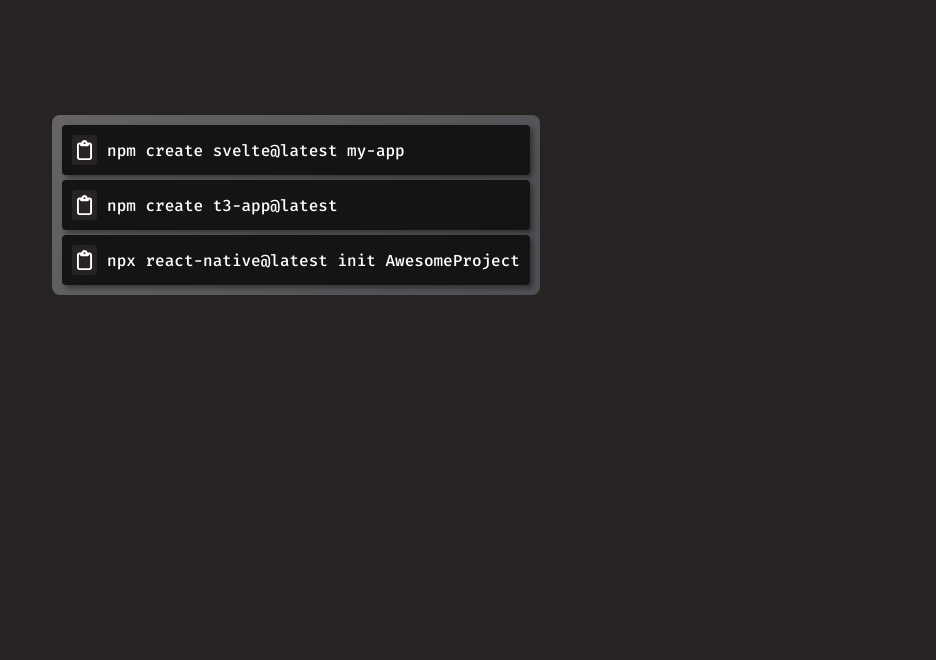
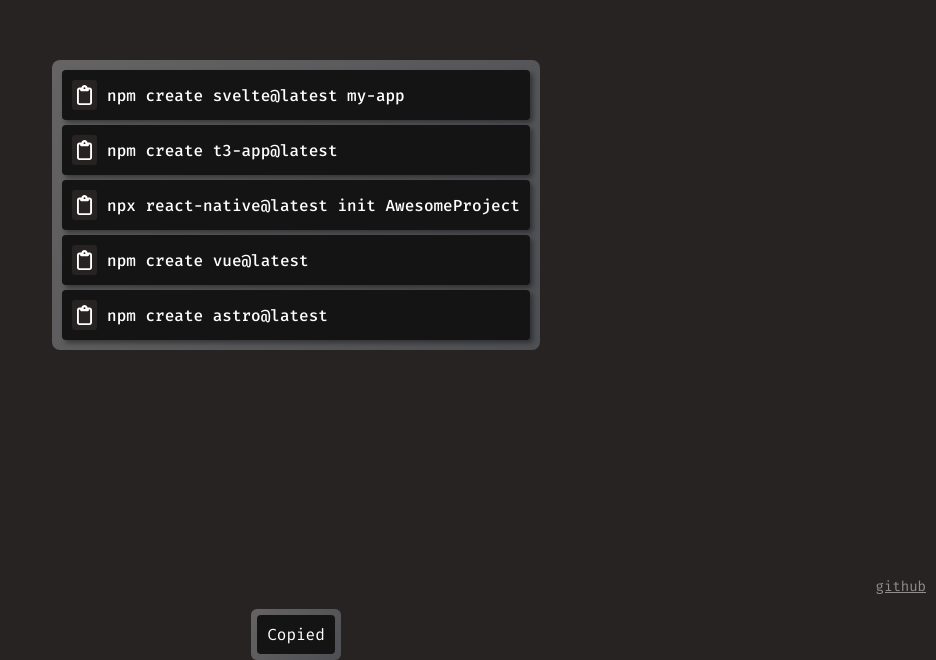
Before and after one commit to ssebastianoo/npm-cheatsheet, a plain HTML site: page index.html in a window 1280 px wide. Shown: the part 195-855 px from the top of the page, without its empty margins (344-1280 px from the left). Before the commit the page ends 800 px from the top, so only its background shows below. Drawn offline with Linux system fonts and the light colour scheme.

Commit message:
footer + alert

```diff
--- a/index.html
+++ b/index.html
@@ -107,6 +107,14 @@
   </head>
   <body>
     <div class="container">
+      <div class="footer">
+        <a href="https://github.com/ssebastianoo/npm-cheatsheet" target="_blank"
+          >github</a
+        >
+      </div>
+      <div id="alert">
+        <p>Copied</p>
+      </div>
       <div class="cheats">
         <div class="cheat">
           <button>
@@ -153,14 +161,75 @@
           </button>
           <p>npx react-native@latest init AwesomeProject</p>
         </div>
+        <div class="cheat">
+          <button>
+            <svg
+              xmlns="http://www.w3.org/2000/svg"
+              viewBox="0 0 384 512"
+              width="15"
+            >
+              <path
+                fill="white"
+                d="M280 64h40c35.3 0 64 28.7 64 64V448c0 35.3-28.7 64-64 64H64c-35.3 0-64-28.7-64-64V128C0 92.7 28.7 64 64 64h40 9.6C121 27.5 153.3 0 192 0s71 27.5 78.4 64H280zM64 112c-8.8 0-16 7.2-16 16V448c0 8.8 7.2 16 16 16H320c8.8 0 16-7.2 16-16V128c0-8.8-7.2-16-16-16H304v24c0 13.3-10.7 24-24 24H192 104c-13.3 0-24-10.7-24-24V112H64zm128-8a24 24 0 1 0 0-48 24 24 0 1 0 0 48z"
+              />
+            </svg>
+          </button>
+          <p>npm create vue@latest</p>
+        </div>
+        <div class="cheat">
+          <button>
+            <svg
+              xmlns="http://www.w3.org/2000/svg"
+              viewBox="0 0 384 512"
+              width="15"
+            >
+              <path
+                fill="white"
+                d="M280 64h40c35.3 0 64 28.7 64 64V448c0 35.3-28.7 64-64 64H64c-35.3 0-64-28.7-64-64V128C0 92.7 28.7 64 64 64h40 9.6C121 27.5 153.3 0 192 0s71 27.5 78.4 64H280zM64 112c-8.8 0-16 7.2-16 16V448c0 8.8 7.2 16 16 16H320c8.8 0 16-7.2 16-16V128c0-8.8-7.2-16-16-16H304v24c0 13.3-10.7 24-24 24H192 104c-13.3 0-24-10.7-24-24V112H64zm128-8a24 24 0 1 0 0-48 24 24 0 1 0 0 48z"
+              />
+            </svg>
+          </button>
+          <p>npm create astro@latest</p>
+        </div>
       </div>
     </div>
     <script>
       const buttons = document.querySelectorAll('.cheat button');
+      const alert = document.getElementById('alert');
       for (const btn of buttons) {
         btn.addEventListener('click', async (e) => {
           const text = btn.parentElement.querySelector('p').innerText;
           await navigator.clipboard.writeText(text);
+
+          alert.animate(
+            [
+              {
+                bottom: '-55px',
+                bottom: '20px',
+              },
+            ],
+            {
+              duration: 300,
+              fill: 'forwards',
+              easing: 'cubic-bezier(.23,.93,.54,1.01)',
+            },
+          );
+
+          setTimeout(() => {
+            alert.animate(
+              [
+                {
+                  bottom: '20px',
+                  bottom: '-55px',
+                },
+              ],
+              {
+                duration: 300,
+                fill: 'forwards',
+                easing: 'cubic-bezier(.23,.93,.54,1.01)',
+              },
+            );
+          }, 1000);
         });
       }
     </script>
--- a/style.css
+++ b/style.css
@@ -27,6 +27,7 @@ body {
   background-color: #272323;
   font-family: 'Fira Mono';
   color: white;
+  overflow-y: hidden;
 }
 
 .container {
@@ -75,3 +76,53 @@ body {
   scale: 0.9;
   opacity: 0.7;
 }
+
+#alert {
+  z-index: 999;
+  position: absolute;
+  background: linear-gradient(
+    130deg,
+    rgba(163, 163, 163, 0.5) 0%,
+    rgba(94, 98, 105, 0.7) 100%
+  );
+  padding: 6px;
+  border-radius: 6px;
+  bottom: -55px;
+}
+
+#alert p {
+  background-color: rgb(21, 20, 20);
+  padding: 10px;
+  border-radius: 4px;
+}
+
+.footer {
+  position: absolute;
+  bottom: 10px;
+  right: 10px;
+}
+
+.footer a {
+  color: rgba(255, 255, 255, 0.487);
+  font-size: 14px;
+}
+
+.footer a:hover {
+  color: white;
+}
+
+@media (max-width: 600px) {
+  .cheat p {
+    font-size: 13px;
+  }
+}
+
+@media (max-width: 450px) {
+  .cheats {
+    background: none;
+  }
+
+  .cheat p {
+    font-size: 15px;
+  }
+}
```
Also changed, not shown: 2 other files.
